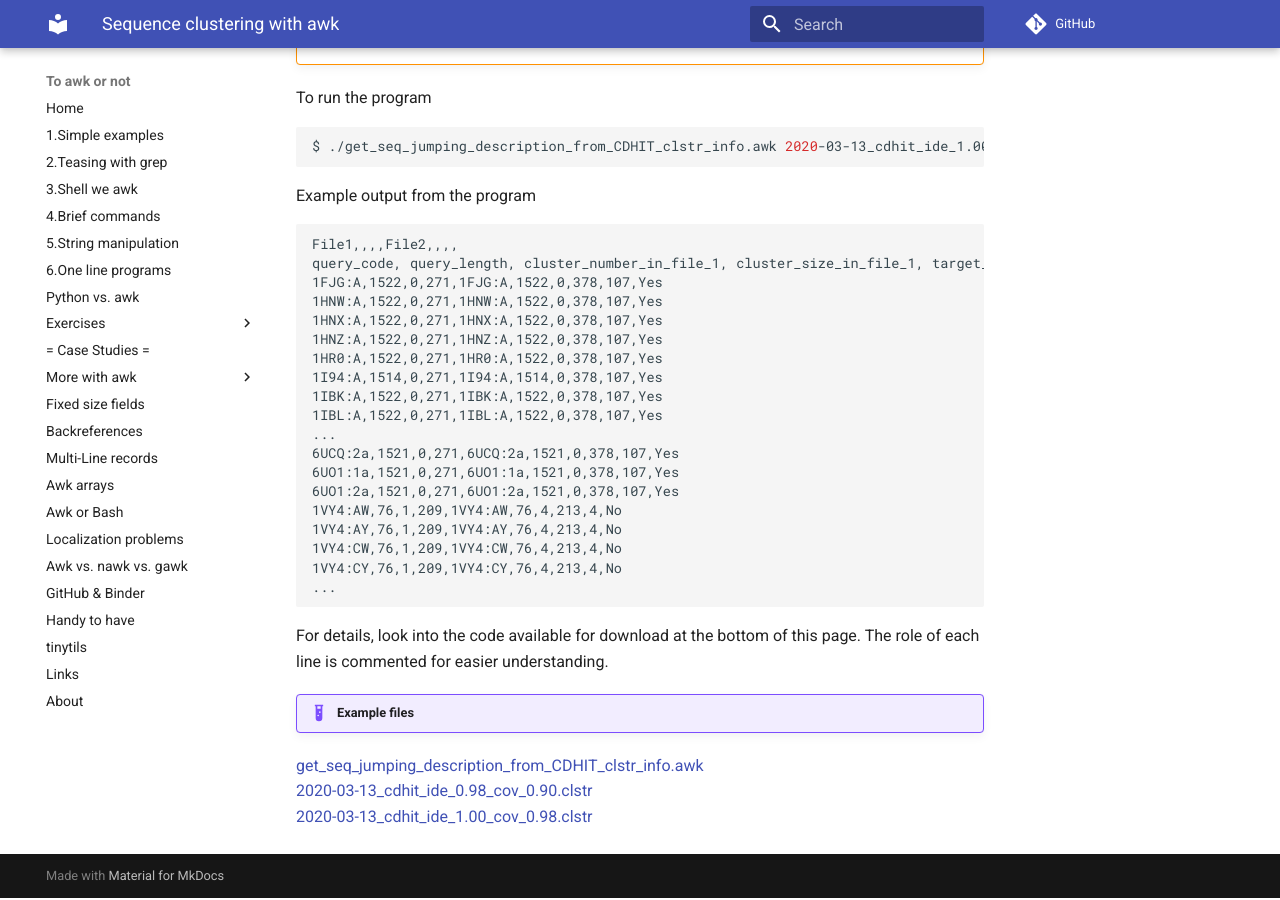
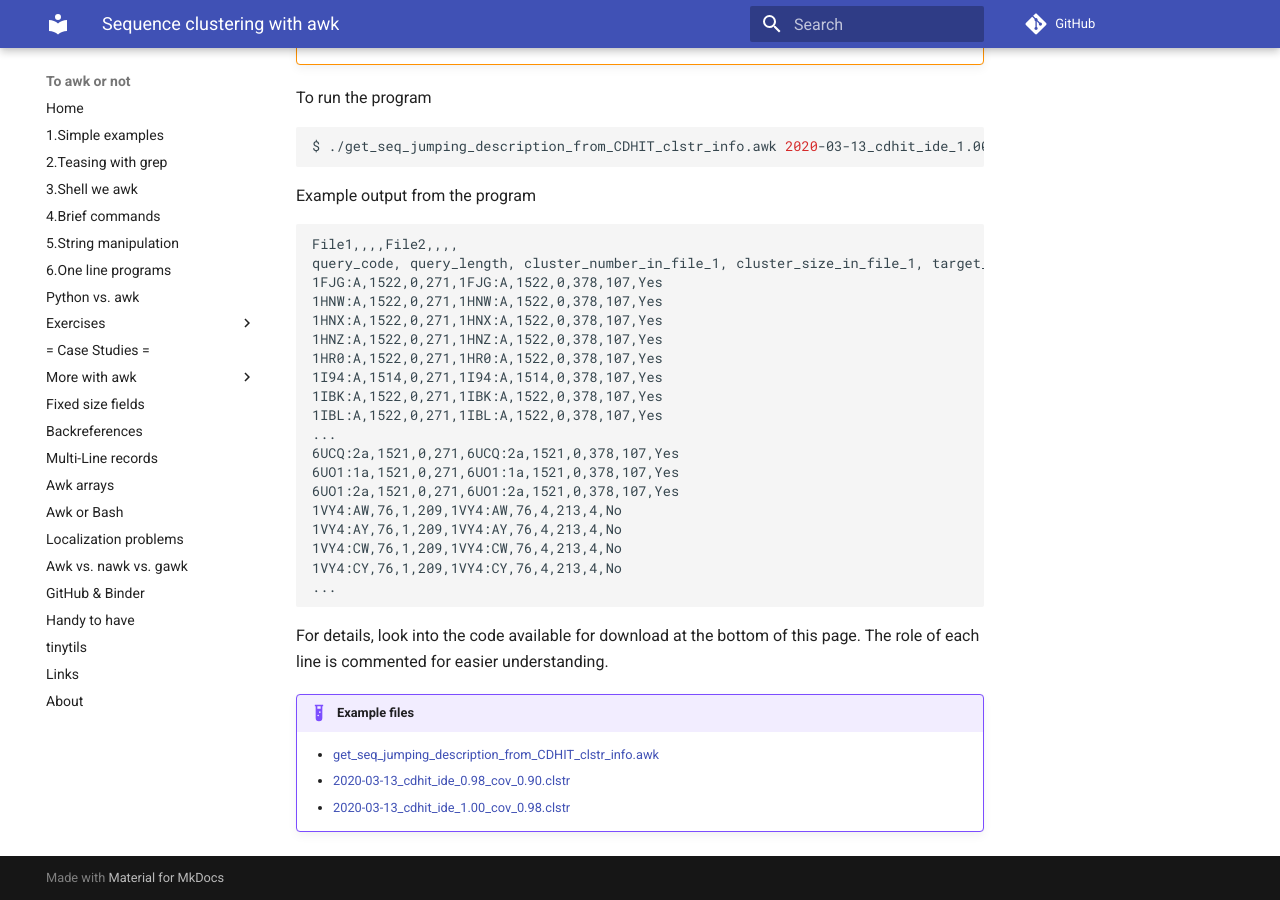
Before and after one commit to vkimb/to-awk-or-not, an MkDocs documentation site: the page built from docs/Case_studies/Sequence_clustering.md, in a window 1280 px wide and 900 px high, scrolled down 1315 px. Built offline with MkDocs 1.6.1 and Material for MkDocs 9.7.7, drawn with Linux system fonts in a browser that asks for light colours; comment, search, counter and statistics services are not loaded.

Commit message:
mkdocs23

```diff
--- a/docs/Case_studies/Sequence_clustering.md
+++ b/docs/Case_studies/Sequence_clustering.md
@@ -58,6 +58,6 @@ query_code, query_length, cluster_number_in_file_1, cluster_size_in_file_1, targ
 For details, look into the code available for download at the bottom of this page. The role of each line is commented for easier understanding.
 
 !!! example "Example files"
-   [get_seq_jumping_description_from_CDHIT_clstr_info.awk](../data/get_seq_jumping_description_from_CDHIT_clstr_info.awk)
-   [2020-03-13_cdhit_ide_0.98_cov_0.90.clstr](../data/2020-03-13_cdhit_ide_0.98_cov_0.90.clstr)
-   [2020-03-13_cdhit_ide_1.00_cov_0.98.clstr](../data/2020-03-13_cdhit_ide_1.00_cov_0.98.clstr)
+    * [get_seq_jumping_description_from_CDHIT_clstr_info.awk](../data/get_seq_jumping_description_from_CDHIT_clstr_info.awk)
+    * [2020-03-13_cdhit_ide_0.98_cov_0.90.clstr](../data/2020-03-13_cdhit_ide_0.98_cov_0.90.clstr)
+    * [2020-03-13_cdhit_ide_1.00_cov_0.98.clstr](../data/2020-03-13_cdhit_ide_1.00_cov_0.98.clstr)
```
Also changed, not shown: docs/Exercises/04.Data_manipulation.md (+5 -0 lines), docs/Exercises/Dificult_data.md (+1 -1 lines), docs/index.md (+1 -1 lines), 1 other file.
